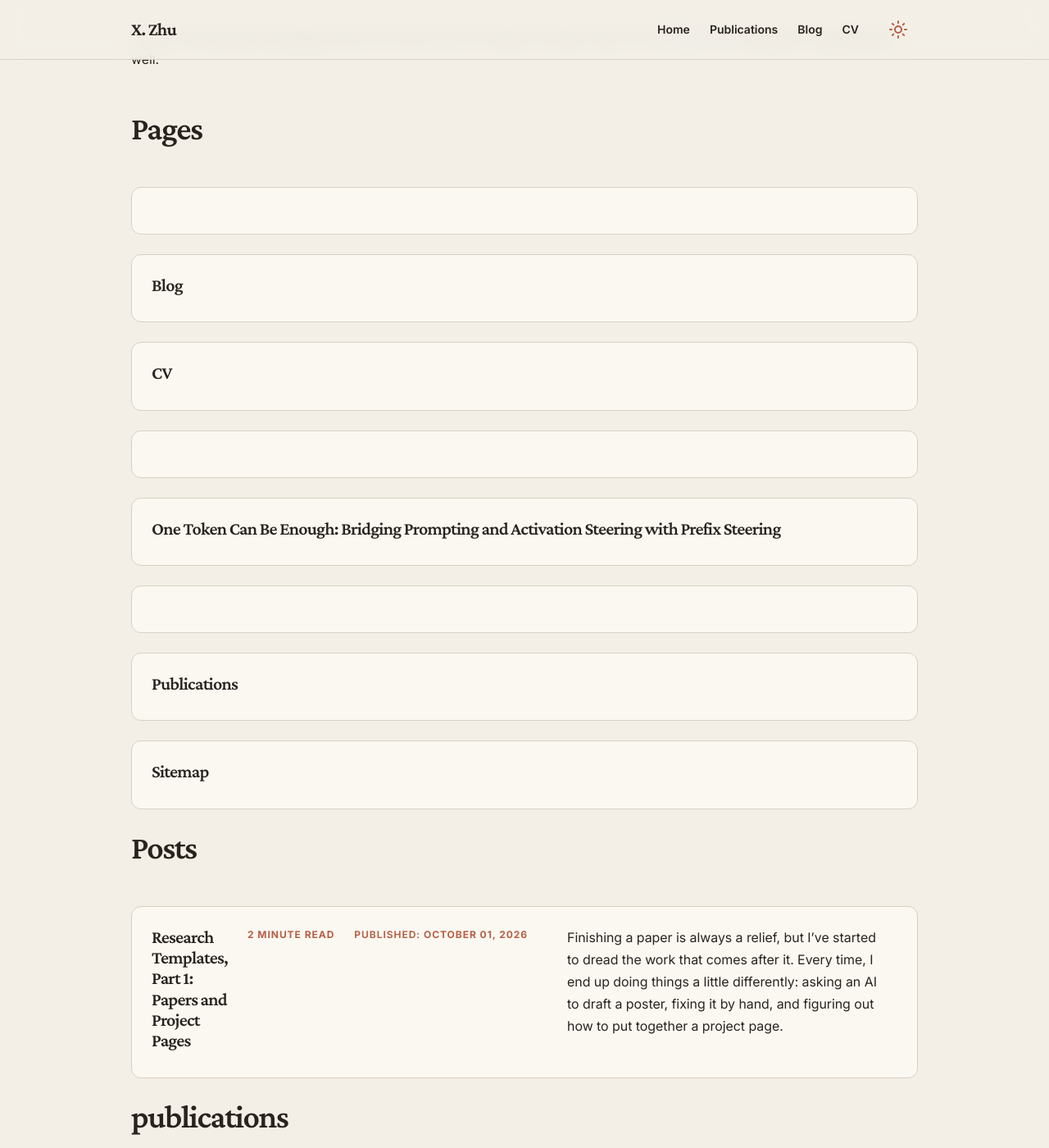
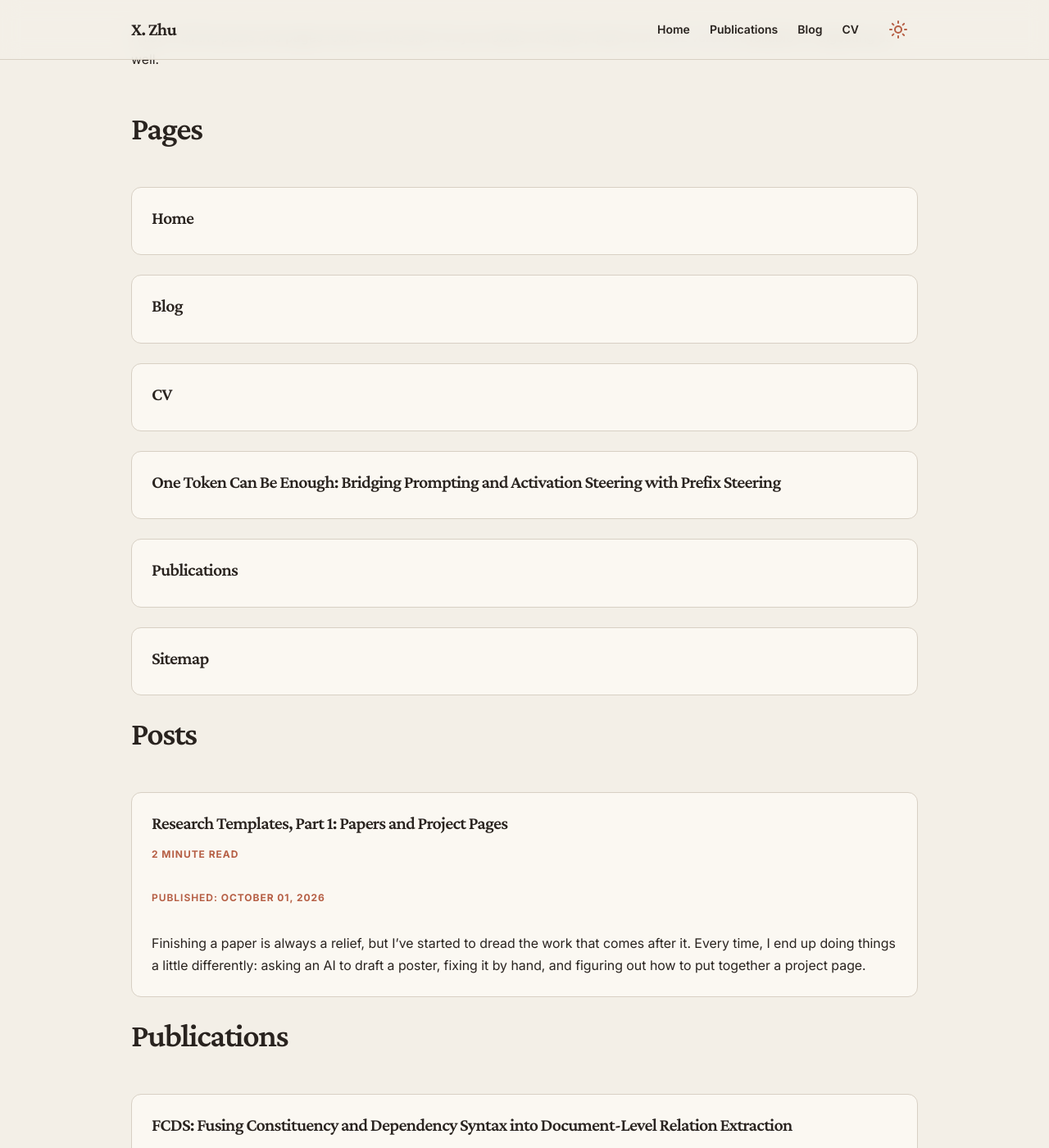
Before and after one commit to xzAscC/xzAscC.github.io, a Jekyll site: the page built from _pages/sitemap.md, in a window 1280 px wide and 1400 px high, scrolled down 261 px. Shown: the whole window at 82% size. Built offline with Jekyll 4.4.1, drawn with Linux system fonts in a browser that asks for light colours; some of the changed text lies outside the part shown.

Commit message:
List only real pages on the sitemap page
/sitemap/ looped over site.pages, which also holds the stylesheets,
redirects.json, sitemap.xml, and robots.txt, so six entries rendered
as empty cards. It now lists the home page and titled pages only,
and skips the Prefix Steering publication entry, which only redirects
to the project page already listed.

Entries also showed two different years ("TMLR 2026, 2025"), wrapped
their titles into a narrow column, and nested the excerpt's <p> in a
<p>. They now show the venue's year once and stack their parts.

Co-Authored-By: Claude Fable 5.2 <noreply@anthropic.com>

```diff
--- a/_includes/archive-single.html
+++ b/_includes/archive-single.html
@@ -11,6 +11,8 @@
 {% else %}
   {% assign title = post.title %}
 {% endif %}
+{% comment %} The home page has an empty title. {% endcomment %}
+{% if post.url == "/" %}{% assign title = "Home" %}{% endif %}
 
 <div class="{{ include.type | default: "list" }}__item">
   <article class="archive__item" itemscope itemtype="http://schema.org/CreativeWork">
@@ -41,13 +43,16 @@
         {% if post.collection == 'teaching' %}
           <p> {{ post.type }}, <i>{{ post.venue }}</i>, {{ post.date | default: "1900-01-01" | date: "%Y" }} </p>
         {% elsif post.collection == 'publications' %}
-          <p>Published in <i>{{ post.venue }}</i>, {{ post.date | default: "1900-01-01" | date: "%Y" }} </p>
+          {% comment %} The venue's year (TMLR 2026), not the entry's date (2025); added only when the venue does not name it. {% endcomment %}
+          {% capture paper_year %}{% include paper-year.html post=post %}{% endcapture %}
+          <p>Published in <i>{{ post.venue }}</i>{% unless post.venue contains paper_year %}, {{ paper_year }}{% endunless %}</p>
         {% elsif post.date %}
          <p class="page__date"><strong>{{ site.data.ui-text[site.locale].date_label | default: "Published:" }}</strong> <time datetime="{{ post.date | default: "1900-01-01" | date_to_xmlschema }}">{{ post.date | default: "1900-01-01" | date: "%B %d, %Y" }}</time></p>
         {% endif %}
 
     {% if post.excerpt and site.read_more != 'enabled' %}
-    <p class="archive__item-excerpt" itemprop="description">{{ post.excerpt | markdownify }}</p>
+    {% comment %} A div: markdownify returns its own <p>, and a <p> inside a <p> leaves empty paragraphs around the text. {% endcomment %}
+    <div class="archive__item-excerpt" itemprop="description">{{ post.excerpt | markdownify }}</div>
     {% elsif post.excerpt and site.read_more == 'enabled' %}
     <p class="archive__item-excerpt" itemprop="description"><p>{{ post.excerpt | markdownify | remove: '<p>' | remove: '</p>' }}<strong><a href="{{ base_path }}{{ post.url }}" rel="permalink"> Read more</a></strong></p></p>
     {% endif %}
@@ -69,9 +74,9 @@
     {% elsif post.citation %}
       <p>Recommended citation: {{ post.citation }}</p>
     {% elsif post.paperurl and post.bibtexurl %}
-      <p><a href=" {{ post.paperurl }} ">Download Paper</a> | <a href="{{ post.bibtexurl }}">Download Bibtex</a></p>
+      <p><a href="{{ post.paperurl }}">Download Paper</a> | <a href="{{ post.bibtexurl }}">Download Bibtex</a></p>
     {% elsif post.paperurl %}
-      <p><a href=" {{ post.paperurl }} ">Download Paper</a></p>
+      <p><a href="{{ post.paperurl }}">Download Paper</a></p>
     {% elsif post.slidesurl and post.bibtexurl %}
       <p><a href="{{ post.slidesurl }}">Download Slides</a> | <a href="{{ post.bibtexurl }}">Download Bibtex</a></p>
     {% elsif post.slidesurl %}
--- a/_pages/sitemap.md
+++ b/_pages/sitemap.md
@@ -10,8 +10,10 @@ author_profile: true
 A list of all the posts and pages found on the site. For you robots out there, there is an [XML version]({{ base_path }}/sitemap.xml) available for digesting as well.
 
 <h2>Pages</h2>
+{% comment %} site.pages also holds stylesheets, feeds, and redirect data; list only the home page and titled pages. {% endcomment %}
 {% for post in site.pages %}
-  {% unless post.sitemap == false %}{% include archive-single.html %}{% endunless %}
+  {% if post.sitemap == false %}{% continue %}{% endif %}
+  {% if post.url == "/" or post.title and post.title != "" %}{% include archive-single.html %}{% endif %}
 {% endfor %}
 
 <h2>Posts</h2>
@@ -25,12 +27,13 @@ A list of all the posts and pages found on the site. For you robots out there, t
 {% unless collection.output == false or collection.label == "posts" %}
   {% capture label %}{{ collection.label }}{% endcapture %}
   {% if label != written_label %}
-  <h2>{{ label }}</h2>
+  <h2>{{ label | capitalize }}</h2>
   {% capture written_label %}{{ label }}{% endcapture %}
   {% endif %}
 {% endunless %}
 {% for post in collection.docs %}
-  {% unless collection.output == false or collection.label == "posts" %}
+  {% comment %} `sitemap: false` marks entries that only redirect, such as a paper whose project page is listed above. {% endcomment %}
+  {% unless collection.output == false or collection.label == "posts" or post.sitemap == false %}
   {% include archive-single.html %}
   {% endunless %}
 {% endfor %}
--- a/_sass/editorial/_components.scss
+++ b/_sass/editorial/_components.scss
@@ -170,6 +170,12 @@ input[type='submit']:focus-visible {
   border: var(--border-width) solid var(--color-border);
   border-radius: var(--radius-md);
   transition: border-color var(--transition-base), box-shadow var(--transition-base), transform var(--transition-base);
+}
+
+// Sitemap entries stack their title, date, and summary; side by side, the title wraps into a narrow column.
+.archive__item {
+  flex-direction: column;
+  gap: var(--space-2);
 }
 
 .publication-card:hover,
--- a/_tests/structural_content_test.rb
+++ b/_tests/structural_content_test.rb
@@ -379,3 +379,9 @@ sitemap_page = CGI.unescapeHTML(File.read(site_file('sitemap/index.html')))
 end
 assert homepage.match?(/"sameAs"\s*:\s*\["https:/), 'Structured data must list the profile links'
 assert !homepage.match?(/"@type"\s*:\s*"Organization"/), 'A personal site is a Person, not an Organization'
+
+# The sitemap page lists only pages a reader can open, each with a title.
+assert !sitemap_page.match?(%r{<a href="[^"]*"[^>]*>\s*</a>}), 'Sitemap must not list untitled entries'
+assert sitemap_page.include?('rel="permalink">Home</a>'), 'Sitemap must list the home page'
+assert !sitemap_page.include?('/publications/prefix-steering/'), 'Sitemap must not list redirect-only entries'
+assert sitemap_page.include?('Published in <i>TMLR 2026</i></p>'), 'Sitemap must show a publication year once'
```
